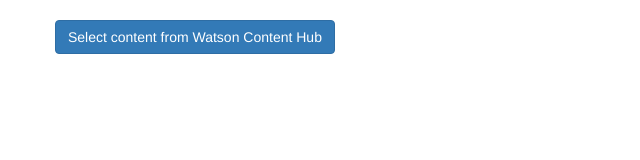
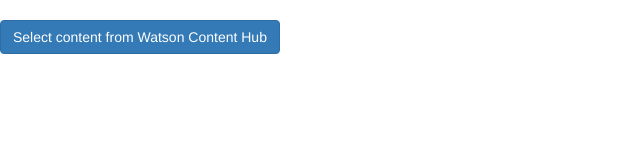
Before and after one commit to digexp/sample-wch-handlebars-render, a website: page dx-script-application/index.html in a window 1280 px wide. Shown: the whole page, without its empty margins (0-640 px from the left). Drawn offline with nearby package versions, Linux system fonts and the light colour scheme.

Commit message:
make bootstrap container fluid width to fit inside portlet ( wi 143108 )

```diff
--- a/dx-script-application/index.html
+++ b/dx-script-application/index.html
@@ -19,7 +19,7 @@
 	</script>
 </head>
 
-<body class="container hbs-sample-modals-closed">
+<body class="container hbs-sample">
 	<div class="d-none">[Plugin:PageMode pageMode="EDIT"]
 	<script>
 		editMode = true;
--- a/dx-script-application/script-app.css
+++ b/dx-script-application/script-app.css
@@ -1,5 +1,9 @@
 html {
 	font-size: 14px;
+}
+
+.container.hbs-sample {
+	width: auto;
 }
 
 .hbs-sample-row {
```
